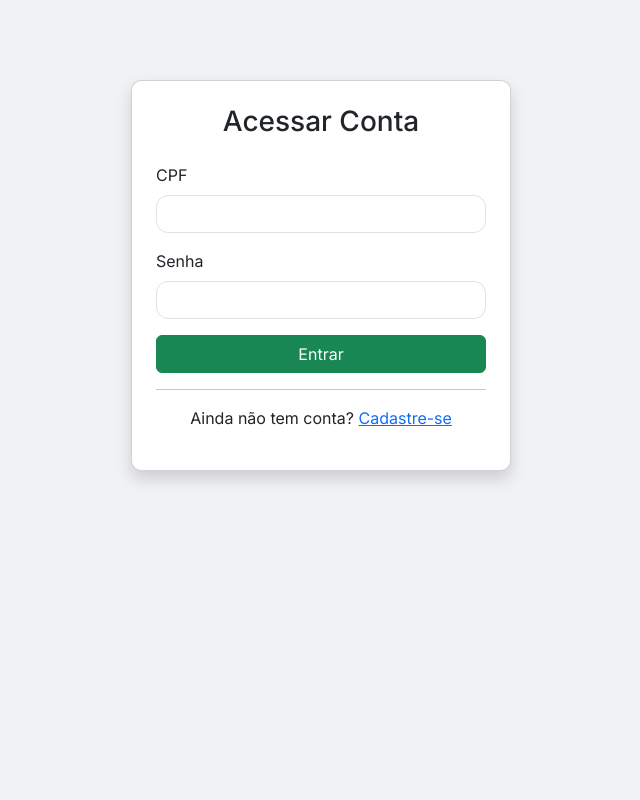
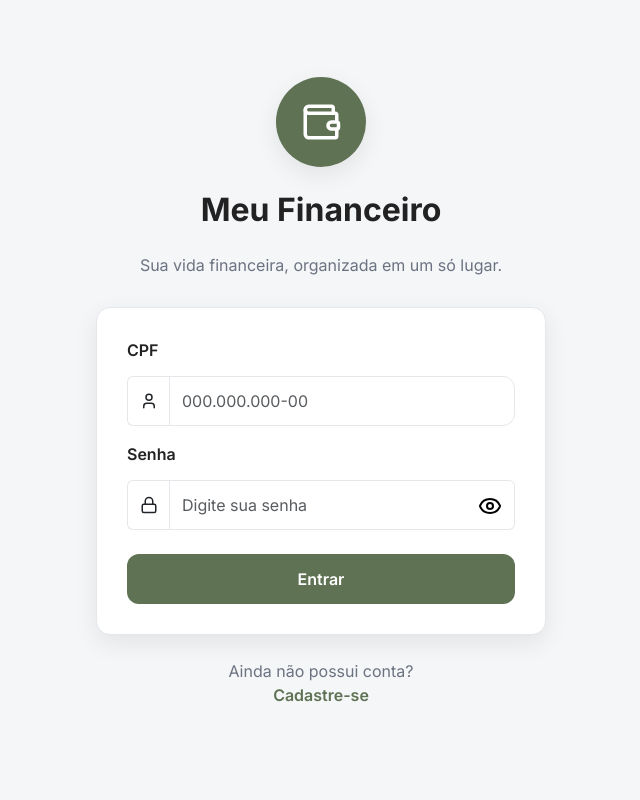
Before and after one commit to Guilherme2616/MeuFinanceiro, a Flask app: page /login in a window 1280 px wide. Shown: the whole page, without its empty margins (319-959 px from the left). Run offline with Flask 3, Linux system fonts and the light colour scheme.

Commit message:
Alteração no theme

```diff
--- a/static/css/theme.css
+++ b/static/css/theme.css
@@ -1,6 +1,11 @@
+/* ======================================================
+   MEU FINANCEIRO
+   Theme v2
+====================================================== */
+
 :root{
 
-    /* Cores */
+    /* ===== CORES ===== */
 
     --primary:#5F7254;
     --primary-dark:#46533F;
@@ -11,7 +16,7 @@
 
     --surface:#FFFFFF;
 
-    --text:#222;
+    --text:#222222;
 
     --text-light:#6B7280;
 
@@ -23,114 +28,338 @@
 
     --danger:#D9534F;
 
-    /* Layout */
+    /* ===== LAYOUT ===== */
 
     --radius:14px;
 
-    --shadow:
-        0 8px 24px rgba(0,0,0,.08);
+    --shadow:0 8px 24px rgba(0,0,0,.08);
 
+    --transition:.25s ease;
+
+}
+
+
+/* ======================================================
+   GERAL
+====================================================== */
+
+*{
+    margin:0;
+    padding:0;
+    box-sizing:border-box;
 }
 
 body{
 
     background:var(--background);
 
+    color:var(--text);
+
     font-family:'Inter',sans-serif;
+
+    min-height:100vh;
+
+}
+
+a{
+
+    color:var(--primary);
+
+    text-decoration:none;
+
+    transition:var(--transition);
+
+}
+
+a:hover{
+
+    color:var(--primary-dark);
+
+}
+
+
+/* ======================================================
+   TITULOS
+====================================================== */
+
+.mf-title{
+
+    font-size:2rem;
+
+    font-weight:700;
 
     color:var(--text);
 
+    margin-bottom:8px;
+
 }
 
-/* ==========================
-   Cards
-========================== */
+.mf-subtitle{
 
-.mf-card {
-    background: var(--surface);
-    border: 1px solid var(--border);
-    border-radius: var(--radius);
-    box-shadow: var(--shadow);
-    padding: 24px;
-    transition: all .25s ease;
+    color:var(--text-light);
+
+    font-size:1rem;
+
+    margin-bottom:30px;
+
+    line-height:1.5;
+
 }
 
-.mf-card:hover {
-    transform: translateY(-2px);
-    box-shadow: 0 12px 28px rgba(0,0,0,.10);
-}
 
-.card-modern{
+/* ======================================================
+   CARDS
+====================================================== */
+
+.mf-card{
 
     background:var(--surface);
 
-    border:none;
+    border:1px solid var(--border);
 
     border-radius:var(--radius);
 
     box-shadow:var(--shadow);
 
+    padding:30px;
+
+    transition:var(--transition);
+
 }
 
-.btn-modern{
+.mf-card:hover{
+
+    transform:translateY(-2px);
+
+    box-shadow:0 14px 30px rgba(0,0,0,.10);
+
+}
+
+
+/* ======================================================
+   INPUTS
+====================================================== */
+
+.mf-input{
+
+    height:50px;
 
     border-radius:12px;
+
+    border:1px solid var(--border);
+
+    box-shadow:none;
+
+    transition:var(--transition);
+
+}
+
+.mf-input:focus{
+
+    border-color:var(--primary);
+
+    box-shadow:0 0 0 .20rem rgba(95,114,84,.15);
+
+}
+
+
+/* ======================================================
+   BOTÕES
+====================================================== */
+
+.mf-btn-primary{
+
+    width:100%;
+
+    height:50px;
+
+    border:none;
+
+    border-radius:12px;
+
+    background:var(--primary);
+
+    color:white;
+
+    font-weight:600;
+
+    transition:var(--transition);
+
+}
+
+.mf-btn-primary:hover{
+
+    background:var(--primary-dark);
+
+    color:white;
+
+    transform:translateY(-1px);
+
+}
+
+
+/* ======================================================
+   LABELS
+====================================================== */
+
+label{
+
+    font-weight:600;
+
+    margin-bottom:8px;
+
+}
+
+
+/* ======================================================
+   LOGIN
+====================================================== */
+
+.login-page{
+
+    min-height:100vh;
+
+    display:flex;
+
+    justify-content:center;
+
+    align-items:center;
+
+    padding:40px;
+
+}
+
+.login-box{
+
+    width:100%;
+
+    max-width:450px;
+
+}
+
+.login-logo{
+
+    width:90px;
+
+    height:90px;
+
+    margin:auto;
+
+    margin-bottom:24px;
+
+    border-radius:50%;
+
+    background:var(--primary);
+
+    display:flex;
+
+    justify-content:center;
+
+    align-items:center;
+
+    color:white;
+
+    box-shadow:var(--shadow);
+
+}
+
+.login-logo svg{
+
+    width:42px;
+
+    height:42px;
+
+}
+
+.login-page .mf-card{
+
+    margin-top:25px;
+
+}
+
+.login-page .input-group{
+
+    margin-top:6px;
+
+}
+
+.input-group-text{
+
+    background:white;
+
+    border:1px solid var(--border);
+
+    border-right:none;
+
+}
+
+.input-group-text svg{
+
+    width:18px;
+
+    height:18px;
+
+}
+
+.input-group .btn{
+
+    border:1px solid var(--border);
+
+    border-left:none;
+
+    background:white;
+
+}
+
+.input-group .btn:hover{
+
+    background:#f5f5f5;
+
+}
+
+.login-page .alert{
+
+    border-radius:12px;
+
+}
+
+.login-page p{
+
+    margin-top:24px;
+
+    color:var(--text-light);
+
+}
+
+.login-page a{
 
     font-weight:600;
 
 }
 
-.form-control{
 
-    border-radius:12px;
+/* ======================================================
+   RESPONSIVO
+====================================================== */
+
+@media(max-width:768px){
+
+    .login-page{
+
+        padding:20px;
 
     }
 
-/* ==========================
-   Títulos
-========================== */
+    .mf-card{
 
-.mf-title {
-    font-size: 1.8rem;
-    font-weight: 700;
-    color: var(--text);
-    margin-bottom: 4px;
+        padding:24px;
+
     }
 
-.mf-subtitle {
-    color: var(--text-light);
-    font-size: .95rem;
-    margin-bottom: 24px;
+    .mf-title{
+
+        font-size:1.7rem;
+
     }
 
-/* ==========================
-   Inputs
-========================== */
-
-.mf-input {
-    border-radius: 12px;
-    border: 1px solid var(--border);
-    height: 48px;
 }
-
-.mf-input:focus {
-    border-color: var(--primary);
-    box-shadow: 0 0 0 .2rem rgba(95,114,84,.15);
-}
-
-/* ==========================
-   Botão Principal
-========================== */
-
-.mf-btn-primary {
-    background: var(--primary);
-    border: none;
-    border-radius: 12px;
-    height: 48px;
-    font-weight: 600;
-    transition: .2s;
-}
-
-.mf-btn-primary:hover {
-    background: var(--primary-dark);
-}
--- a/templates/login.html
+++ b/templates/login.html
@@ -6,53 +6,114 @@ Login - Meu Financeiro
 
 {% block conteudo %}
 
-<style>
-    body {
-        background-color: #f0f2f5;
-    }
+<div class="login-page">
 
-    .card-login {
-        max-width: 380px;
-        margin: 80px auto;
-        border-radius: 10px;
-    }
-</style>
+    <div class="login-box">
 
-<div class="container">
-    <div class="card card-login shadow p-4 bg-white">
-        <h3 class="text-center mb-4">Acessar Conta</h3>
+        <div class="login-logo">
+            <i data-lucide="wallet"></i>
+        </div>
+
+        <h1 class="mf-title text-center">
+            Meu Financeiro
+        </h1>
+
+        <p class="mf-subtitle text-center">
+            Sua vida financeira, organizada em um só lugar.
+        </p>
+
+        <div class="mf-card">
 
             {% with messages = get_flashed_messages(with_categories=true) %}
                 {% if messages %}
                     {% for category, message in messages %}
-              <div class="alert alert-{{ category }}">{{ message }}</div>
+                        <div class="alert alert-{{ category }}">
+                            {{ message }}
+                        </div>
                     {% endfor %}
                 {% endif %}
             {% endwith %}
 
             <form method="POST">
+
                 <div class="mb-3">
+
                     <label class="form-label">CPF</label>
-                <input type="text" name="cpf" class="form-control" required>
+
+                    <div class="input-group">
+
+                        <span class="input-group-text">
+                            <i data-lucide="user"></i>
+                        </span>
+
+                        <input
+                            type="text"
+                            name="cpf"
+                            class="form-control mf-input"
+                            placeholder="000.000.000-00"
+                            required>
+
                     </div>
 
-            <div class="mb-3">
-                <label class="form-label">Senha</label>
-                <input type="password" name="senha" class="form-control" required>
                 </div>
 
-            <button type="submit" class="btn btn-success w-100">
+                <div class="mb-4">
+
+                    <label class="form-label">Senha</label>
+
+                    <div class="input-group">
+
+                        <span class="input-group-text">
+                            <i data-lucide="lock"></i>
+                        </span>
+
+                        <input
+                            id="senha"
+                            type="password"
+                            name="senha"
+                            class="form-control mf-input"
+                            placeholder="Digite sua senha"
+                            required>
+
+                        <button
+                            type="button"
+                            class="btn btn-light"
+                            onclick="mostrarSenha()">
+
+                            <i id="iconeSenha" data-lucide="eye"></i>
+
+                        </button>
+
+                    </div>
+
+                </div>
+
+                <button
+                    type="submit"
+                    class="btn mf-btn-primary w-100">
+
                     Entrar
+
                 </button>
+
             </form>
 
-        <hr>
+        </div>
 
-        <p class="text-center">
-            Ainda não tem conta?
-            <a href="{{ url_for('cadastro') }}">Cadastre-se</a>
+        <p class="text-center mt-4">
+
+            Ainda não possui conta?
+
+            <br>
+
+            <a href="{{ url_for('cadastro') }}">
+                Cadastre-se
+            </a>
+
         </p>
+
     </div>
+
 </div>
 
 {% endblock %}
```
Also changed, not shown: static/js/app.js (added, +23 -0 lines). Lines whose indentation alone changed are shown as unchanged.
